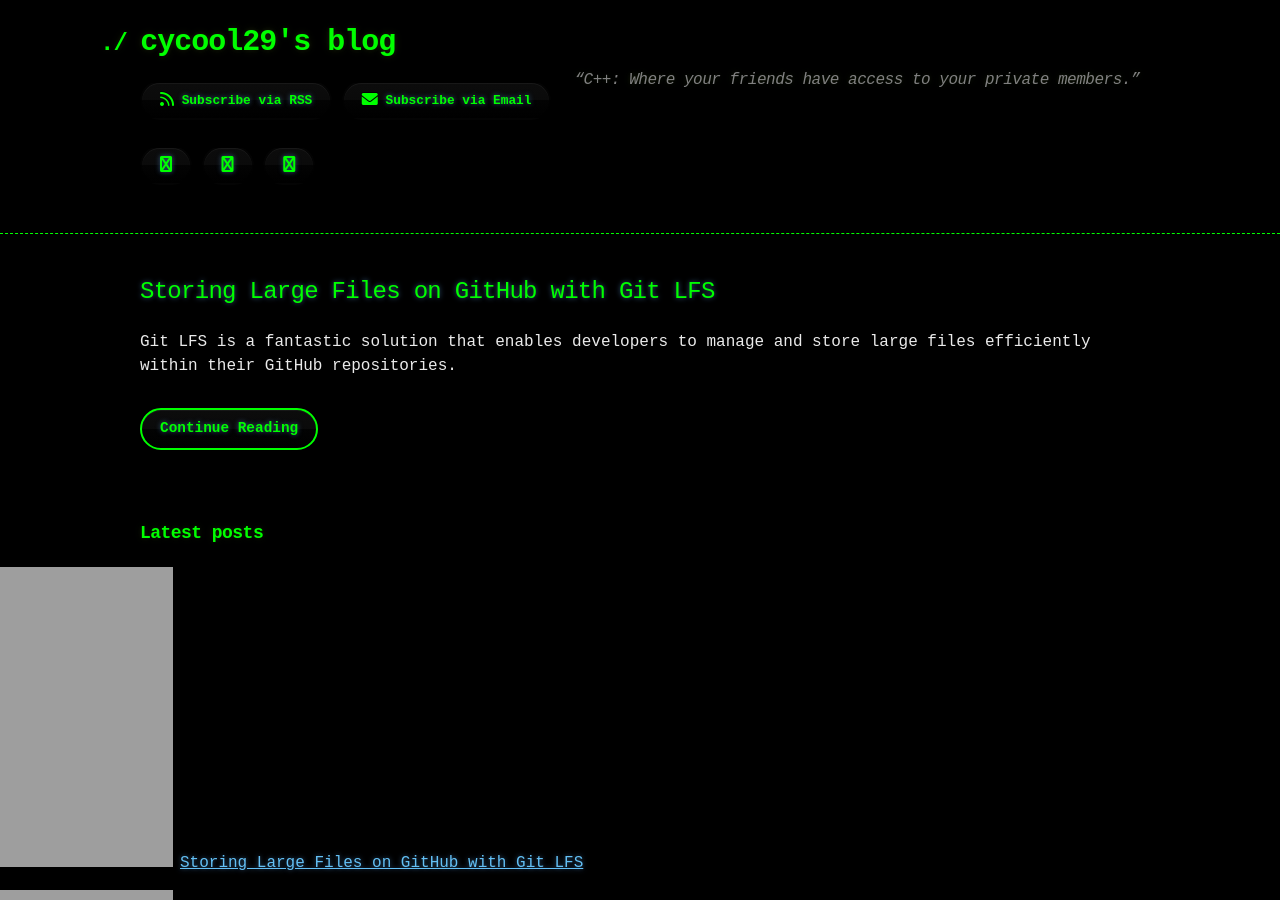
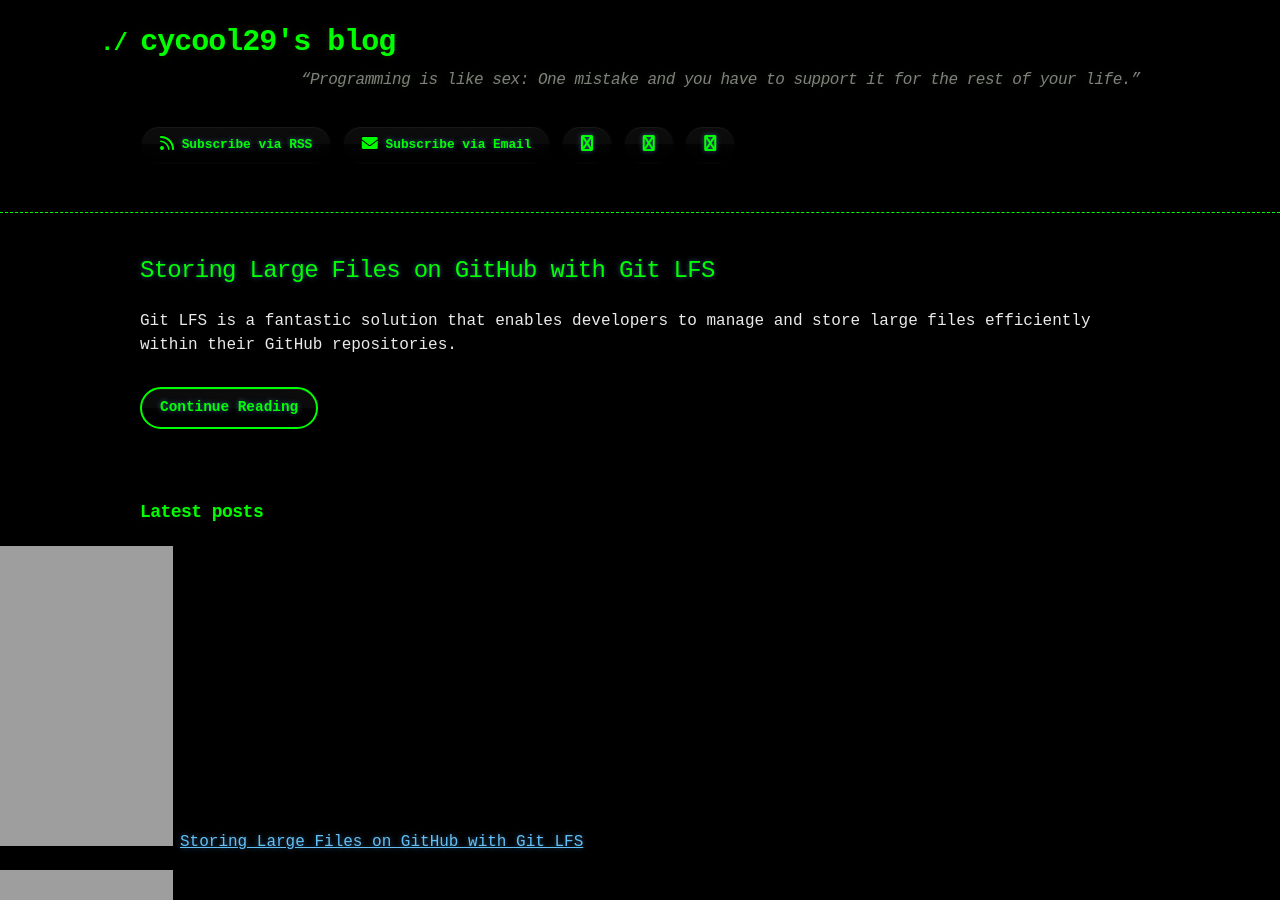
Before and after one commit to cycool29/cycool29.github.io, a Jekyll site: the page built from index.md, in a window 1280 px wide and 900 px high. Built offline with Jekyll 4.4.1, drawn with Linux system fonts in a browser that asks for light colours; a style sheet for code colours, icons or effects is not loaded.

Commit message:
Update quotes

```diff
--- a/_config.yml
+++ b/_config.yml
@@ -1,5 +1,5 @@
 title: cycool29's blog
-description: "“C++: Where your friends have access to your private members.” "
+description: "“Programming is like sex: One mistake and you have to support it for the rest of your life.” "
 bio: A high school student. Intermediate in Python, Git, Bash. Learning JavaScript. He/Him. "
 author: cycool29
 url: https://cycool29.github.io
```
